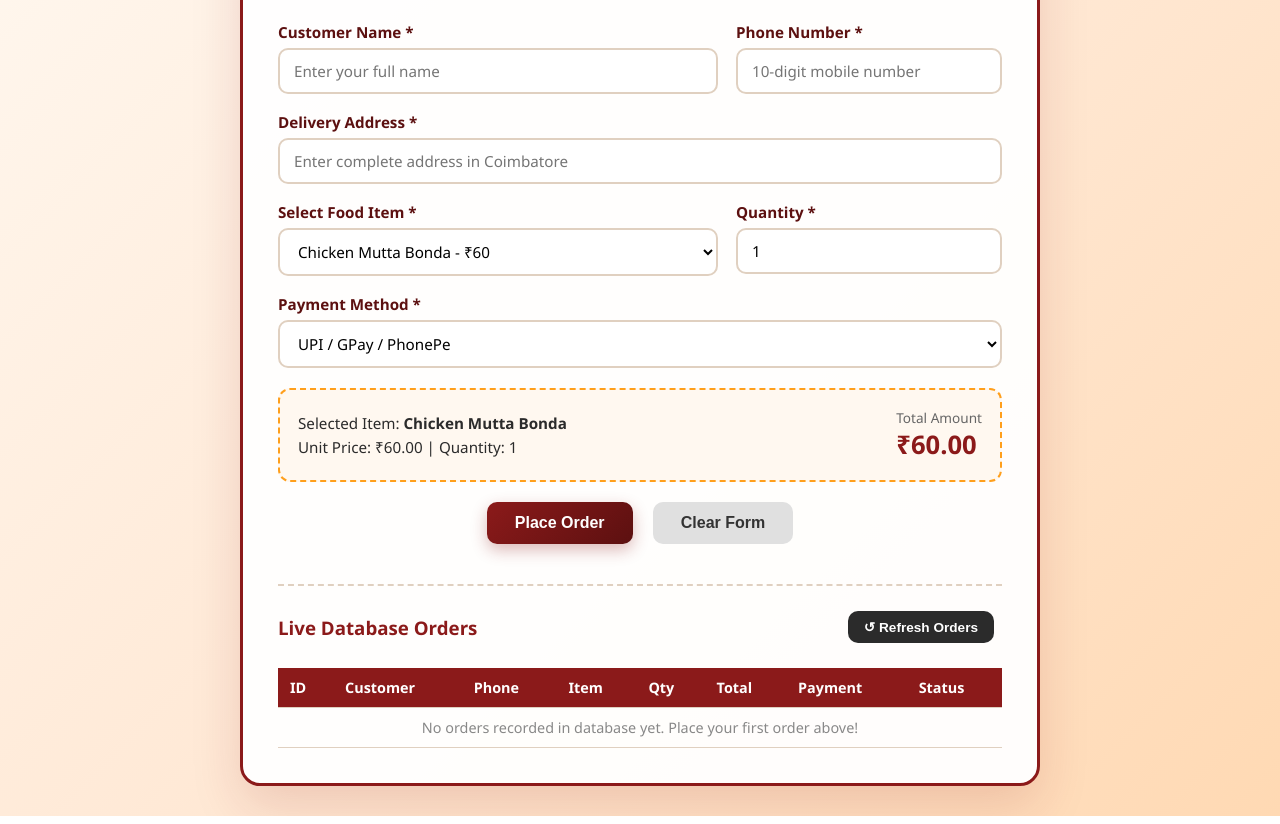
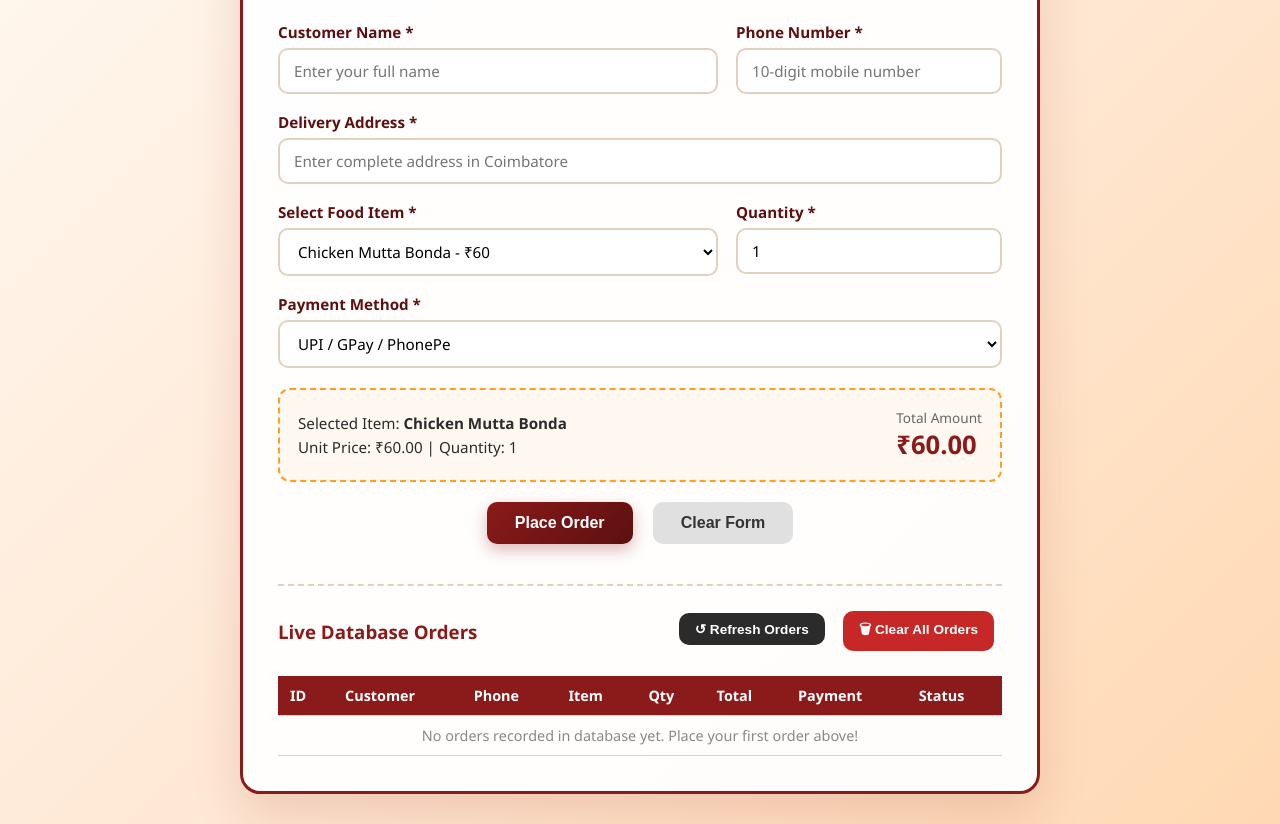
Before and after one commit to nitheesh-s-cse/html-lab, a plain HTML site: page basic5.html in a window 1280 px wide. Shown: the part 163-987 px from the top of the page. Drawn offline with Linux system fonts and the light colour scheme; no server answers.

Commit message:
Add Clear All Orders button and support --stat flag alias in db_cli.js

```diff
--- a/basic5.html
+++ b/basic5.html
@@ -481,7 +481,10 @@
         <div class="orders-section">
             <div class="orders-header">
                 <h3>Live Database Orders</h3>
-                <button class="btn btn-refresh" onclick="fetchOrdersFromDB()">↺ Refresh Orders</button>
+                <div>
+                    <button class="btn btn-refresh" onclick="fetchOrdersFromDB()">↺ Refresh Orders</button>
+                    <button class="btn btn-refresh" style="background: #c62828; margin-left: 6px;" onclick="clearAllOrders()">🗑 Clear All Orders</button>
+                </div>
             </div>
 
             <div class="orders-table-wrapper">
@@ -731,6 +734,22 @@
         }
 
         /**
+         * DHTML Action 5: Clear All Orders from Database & Browser Local Storage
+         */
+        async function clearAllOrders() {
+            if (!confirm('Are you sure you want to clear all order history from database?')) return;
+
+            localStorage.removeItem('mutta_bonda_orders');
+            try {
+                await executeNeonQuery('TRUNCATE TABLE orders;');
+            } catch (e) {
+                console.warn('Neon DB truncate skipped or local only:', e.message);
+            }
+            showToast('🗑 All order history cleared successfully!', true);
+            await fetchOrdersFromDB();
+        }
+
+        /**
          * Helper to escape HTML characters
          */
         function escapeHtml(str) {
--- a/db_cli.js
+++ b/db_cli.js
@@ -218,7 +218,7 @@ async function main() {
       }
       console.log('========================================\n');
     }
-    else if (command === '--stats') {
+    else if (command === '--stats' || command === '--stat') {
       console.log('\n========================================');
       console.log('Neon Database Order Statistics Summary');
       console.log('========================================');
```
